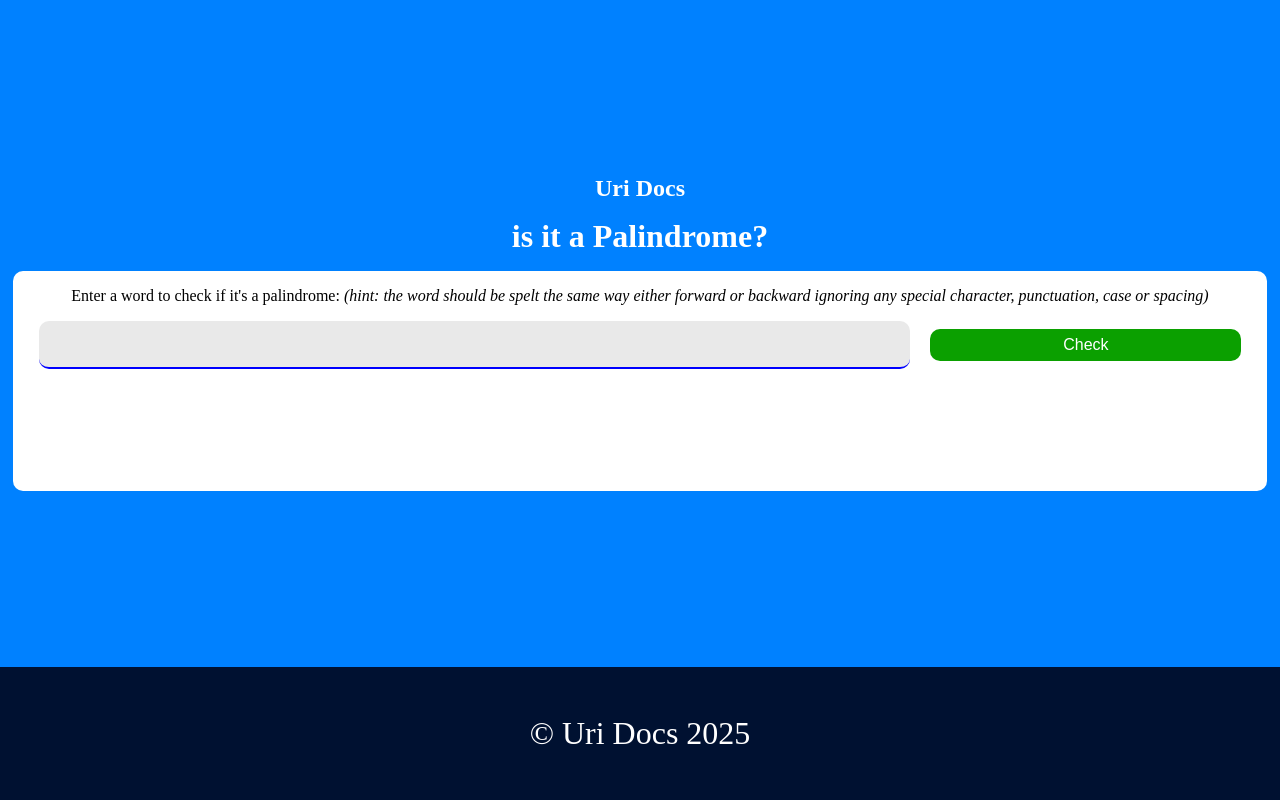
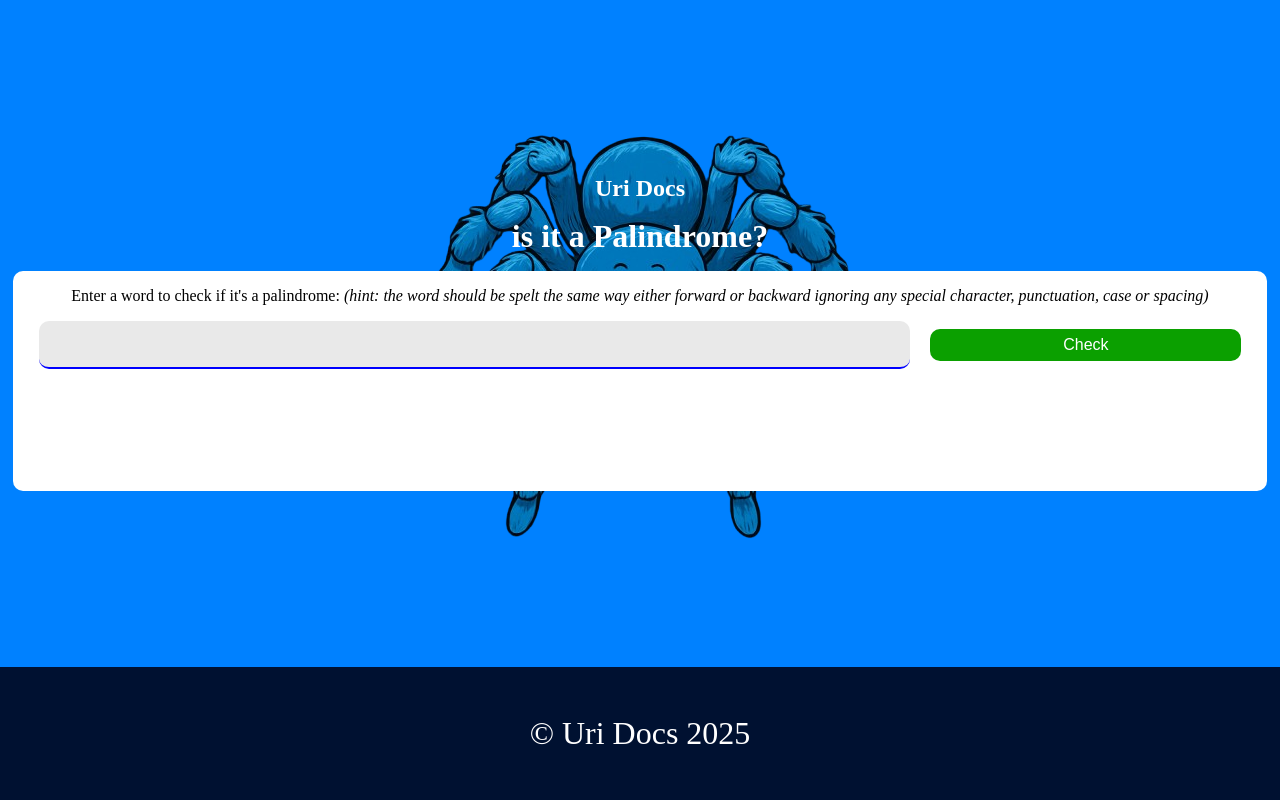
Before and after one commit to Uriri-007/X-genesis_palindrome-checker, a plain HTML site: page index.html in a window 1280 px wide. Drawn offline with Linux system fonts and the light colour scheme.

Commit message:
Update styles.css
I removed the relative image path

```diff
--- a/styles.css
+++ b/styles.css
@@ -22,7 +22,7 @@ body {
   row-gap: 1rem;
   flex-direction: column;
   grid-area: 1 / 1 / 6 / 2;
-  background-image: url("./images/bg.png");
+  background-image: url("bg.png");
   background-repeat: no-repeat;
   background-position: center;
 }
```
